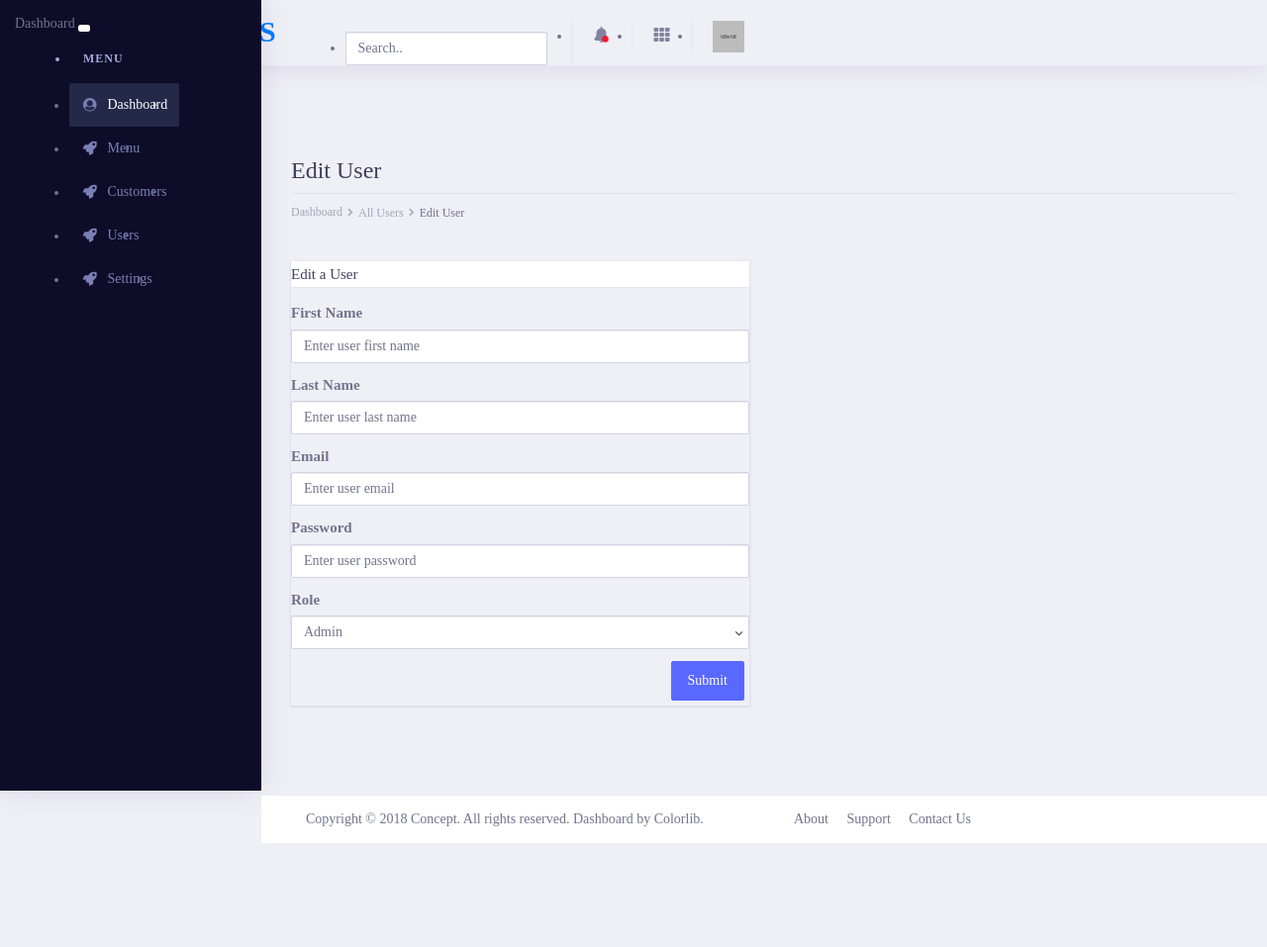
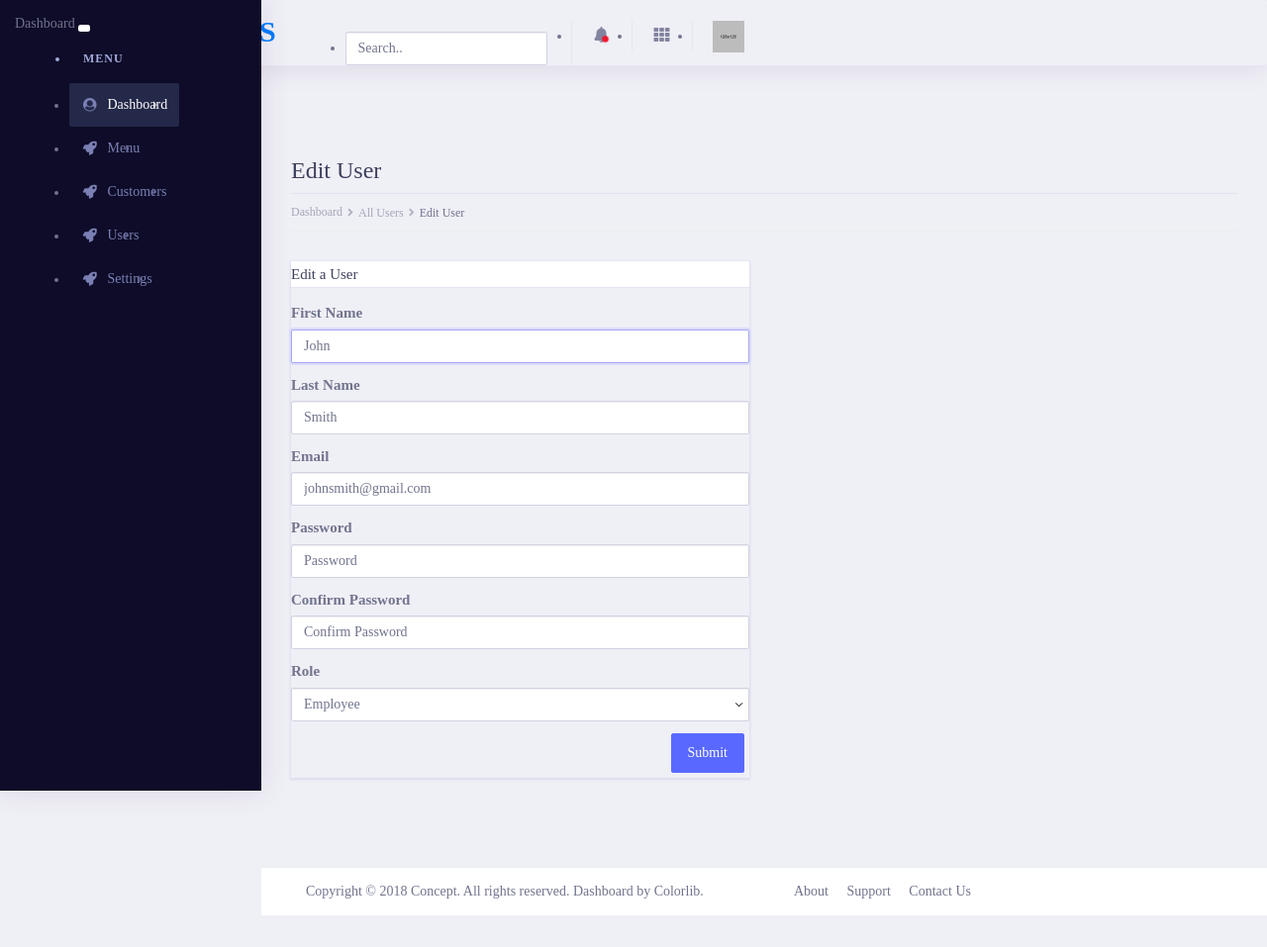
Before and after one commit to JakeAttard/Restaurant-Application, a Laravel app: page /admin/users/1/edit in a window 1280 px wide. Shown: the part 61-1018 px from the top of the page at 99% size. Run offline with Laravel 8, Linux system fonts and the light colour scheme; a user stored in the database is signed in; data comes from the database, SQL or seed files in the repository; some libraries are stand-ins or nearby versions; some web fonts are replaced.

Commit message:
Updating a user with new details and saving it successfully in the database.

```diff
--- a/app/Http/Controllers/admin/UsersController.php
+++ b/app/Http/Controllers/admin/UsersController.php
@@ -41,7 +41,32 @@ class UsersController extends Controller
         return \redirect('/admin/users');
     }
 
-    public function edit() {
-        return view('admin/users/edit');
+    public function edit($id) {
+        $user = User::find($id);
+        $roles = Role::All();
+        return view('admin/users/edit', [
+            'user' => $user,
+            'roles' => $roles
+        ]);
+    }
+
+    public function update($id) {
+        request()->validate([
+            'fname' => ['required', 'string', 'max:255'],
+            'lname' => ['required', 'string', 'max:255'],
+            'email' => ['required', 'string', 'email', 'max:255'],
+            'password' => ['required', 'string', 'min:8', 'confirmed'],
+            'role_id' => ['required']
+        ]);
+
+        $user = User::find($id);
+        $user->fname = request('fname');
+        $user->lname = request('lname');
+        $user->email = request('email');
+        $user->password = Hash::make(request('password'));
+        $user->save();
+        $user->roles()->sync([request('role_id')]);
+
+        return redirect('/admin/users');
     }
 }
--- a/resources/views/admin/users/edit.blade.php
+++ b/resources/views/admin/users/edit.blade.php
@@ -27,28 +27,59 @@
                 <div class="card">
                     <h5 class="card-header">Edit a User</h5>
                     <div class="card-body">
-                        <form action="#" id="basicform" data-parsley-validate="" novalidate="">
+                        <form method="POST" action="/admin/users/{{$user->id}}">
+                            @csrf
+                            @method('PUT')
                             <div class="form-group">
                                 <label for="inputFirstName">First Name</label>
-                                <input id="inputFirstName" type="text" name="fname" data-parsley-trigger="change" required="" placeholder="Enter user first name" autocomplete="off" class="form-control">
+                                <input id="inputFirstName" type="text" class="form-control form-control-lg @error('fname') is-invalid @enderror" name="fname" value="{{ old('fname', $user->fname) }}" required autocomplete="name" placeholder="First Name" autofocus>
+                                @error('fname')
+                                    <span class="invalid-feedback" role="alert">
+                                        <strong>{{ $message }}</strong>
+                                    </span>
+                                @enderror
                             </div>
                             <div class="form-group">
                                 <label for="inputLastName">Last Name</label>
-                                <input id="inputLastName" type="text" name="lname" data-parsley-trigger="change" required="" placeholder="Enter user last name" autocomplete="off" class="form-control">
+                                <input id="inputLastName" type="text" class="form-control form-control-lg @error('lname') is-invalid @enderror" name="lname" value="{{ old('lname', $user->lname) }}" required autocomplete="name" placeholder="Last Name" autofocus>
+                                @error('lname')
+                                    <span class="invalid-feedback" role="alert">
+                                        <strong>{{ $message }}</strong>
+                                    </span>
+                                @enderror
                             </div>
                             <div class="form-group">
                                 <label for="inputEmail">Email</label>
-                                <input id="inputEmail" type="email" name="email" data-parsley-trigger="change" required="" placeholder="Enter user email" autocomplete="off" class="form-control">
+                                <input id="inputEmail" type="email" class="form-control form-control-lg @error('email') is-invalid @enderror" name="email" value="{{ old('email', $user->email) }}" placeholder="Email" required autocomplete="email">
+                                @error('email')
+                                    <span class="invalid-feedback" role="alert">
+                                        <strong>{{ $message }}</strong>
+                                    </span>
+                                @enderror
                             </div>
                             <div class="form-group">
                                 <label for="inputPassword">Password</label>
-                                <input id="inputPassword" type="password" name="password" data-parsley-trigger="change" required="" placeholder="Enter user password" autocomplete="off" class="form-control">
+                                <input id="inputPassword" type="password" class="form-control form-control-lg @error('password') is-invalid @enderror" name="password" placeholder="Password" required autocomplete="new-password">
+                                @error('password')
+                                    <span class="invalid-feedback" role="alert">
+                                        <strong>{{ $message }}</strong>
+                                    </span>
+                                @enderror
+                            </div>
+                            <div class="form-group">
+                                <label for="inputPassword">Confirm Password</label>
+                                <input id="inputPassword" type="password" class="form-control form-control-lg" name="password_confirmation" placeholder="Confirm Password" required autocomplete="new-password">
                             </div>
                             <div class="form-group">
                                 <label for="inputRole">Role</label>
-                                <select class="form-control" id="inputRole">
-                                    <option value="admin">Admin</option>
-                                    <option value="employee">Employee</option>
+                                <select name="role_id" class="form-control" id="inputRole">
+                                    @foreach ($roles as $role)
+                                        <option value="{{$role->id}}"
+                                            @if ($role->title == 'Employee')
+                                                selected
+                                            @endif
+                                        >{{$role->title}}</option>
+                                    @endforeach
                                 </select>
                             </div>
                             <div class="row">
--- a/routes/web.php
+++ b/routes/web.php
@@ -42,6 +42,7 @@ Route::get('/admin/users', 'admin\UsersController@index');
 Route::get('/admin/users/create', 'admin\UsersController@create');
 Route::post('/admin/users', 'admin\UsersController@store');
 Route::get('/admin/users/{id}/edit', 'admin\UsersController@edit');
+Route::put('/admin/users/{id}', 'admin\UsersController@update');
 
 // Admin Authentication
 Route::get('/admin/register', function () {
```
